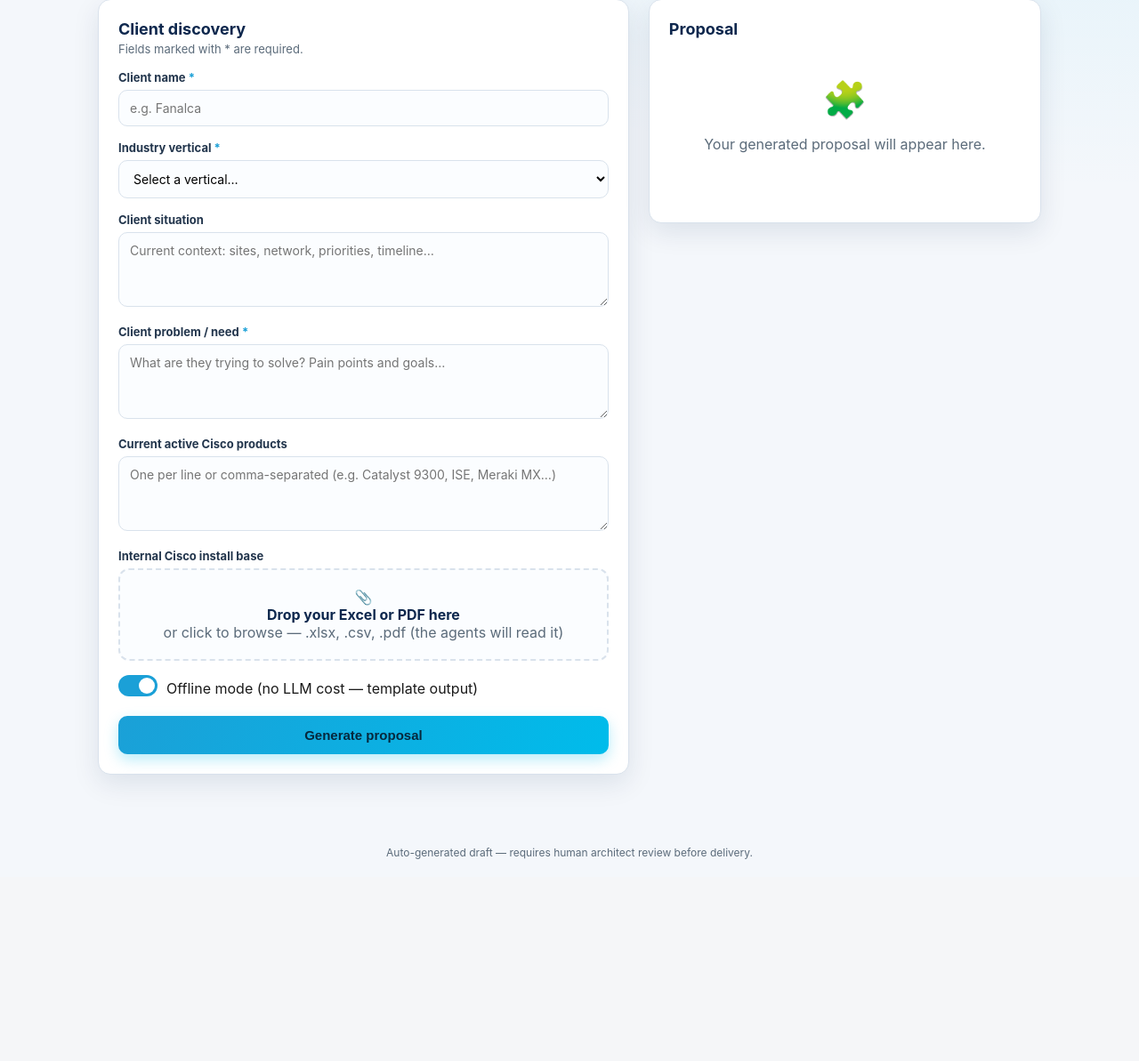
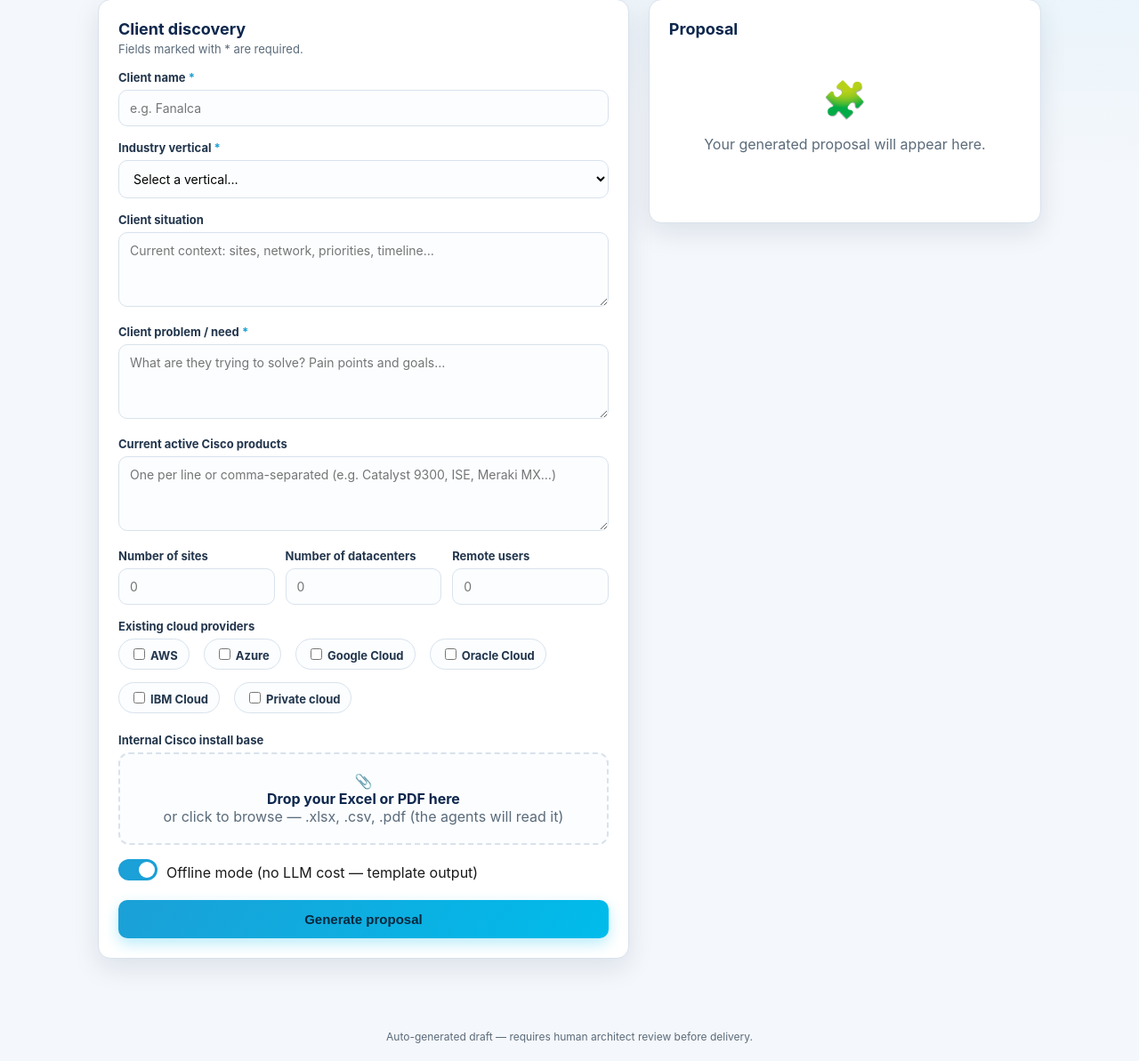
Before and after one commit to amunoz81/agency-cisco-experts, a FastAPI app: page / in a window 1280 px wide. Shown: the part 170-1363 px from the top of the page at 89% size. Before the commit the page ends 1136 px from the top, so only its background shows below. Run offline with FastAPI, Linux system fonts and the light colour scheme.

Commit message:
feat(web): campos de sedes, datacenters, usuarios remotos y proveedores de nube
- Formulario: N.º de sedes, N.º de datacenters, usuarios remotos (numéricos) y
  proveedores de nube existentes (checkboxes AWS/Azure/GCP/Oracle/IBM/privada)
- schemas.Opportunity: remote_users, cloud_providers
- discovery: construye sedes desde los conteos (campus + datacenter); datacenters
  activan datacenter_ai; usuarios remotos activan collaboration; nube en el signal
- dimensionamiento offline: DUO/Secure Client/Webex suman usuarios remotos;
  Security refleja micro-segmentación multi-nube con los proveedores indicados
- corrige el "0 sedes" del resumen STAR; i18n EN/ES de los nuevos campos
- pruebas de descubrimiento (conteos→sedes, remotos, nube); 31 pruebas en verde

Co-Authored-By: Claude Opus 4.8 <noreply@anthropic.com>

```diff
--- a/src/cisco_agency/agents/collaboration.py
+++ b/src/cisco_agency/agents/collaboration.py
@@ -22,7 +22,9 @@ class CollaborationSpecialist(SpecialistAgent):
     prompt_file = "collaboration.md"
 
     def _offline_finding(self, opportunity: Opportunity) -> SpecialistFinding:
-        total_users = sum(s.users or 0 for s in opportunity.sites) or 100
+        total_users = (sum(s.users or 0 for s in opportunity.sites) or 100) + (
+            opportunity.remote_users or 0
+        )
         # Salas de reunión estimadas: ~1 por cada 40 usuarios (ejemplo).
         rooms = max(total_users // 40, len(opportunity.sites))
         scope = (
--- a/src/cisco_agency/agents/secure_networking.py
+++ b/src/cisco_agency/agents/secure_networking.py
@@ -23,6 +23,8 @@ class SecureNetworkingSpecialist(SpecialistAgent):
 
     def _offline_finding(self, opportunity: Opportunity) -> SpecialistFinding:
         n_sites = max(len(opportunity.sites), 1)
+        remote = opportunity.remote_users or 0
+        total_users = (sum(s.users or 0 for s in opportunity.sites) or 100) + remote
         return SpecialistFinding(
             architecture=self.architecture,
             scope=ScopeClassification.NECESSARY,
@@ -92,11 +94,11 @@ class SecureNetworkingSpecialist(SpecialistAgent):
                     BomLine(
                         sku="DUO-ADV",
                         description="Cisco DUO Advantage (MFA por usuario)",
-                        quantity=sum(s.users or 0 for s in opportunity.sites) or 100,
+                        quantity=total_users,
                         architecture=self.architecture,
                         is_license=True,
                         management="cloud",
-                        sizing_basis="Por usuario",
+                        sizing_basis=f"Por usuario (incl. {remote} remotos)",
                     ),
                 ]
             ),
--- a/src/cisco_agency/schemas.py
+++ b/src/cisco_agency/schemas.py
@@ -141,6 +141,10 @@ class Opportunity(BaseModel):
     current_products: list[str] = Field(
         default_factory=list, description="Productos Cisco vigentes del cliente."
     )
+    remote_users: int | None = Field(default=None, description="Usuarios remotos/híbridos.")
+    cloud_providers: list[str] = Field(
+        default_factory=list, description="Proveedores de nube existentes (AWS, Azure, GCP…)."
+    )
     constraints: list[str] = Field(default_factory=list)
     budget: str | None = None
     horizon_years: int = 3
--- a/src/cisco_agency/web/app.py
+++ b/src/cisco_agency/web/app.py
@@ -84,11 +84,16 @@ async def create_proposal(
     situation: str = Form(""),
     problem: str = Form(""),
     current_products: str = Form(""),
+    n_sites: str = Form(""),
+    n_datacenters: str = Form(""),
+    remote_users: str = Form(""),
+    cloud_providers: str = Form(""),
     lang: str = Form("en"),
     offline: str = Form("false"),
     install_base: UploadFile | None = File(None),
 ) -> JSONResponse:
     products = _split(current_products)
+    clouds = _split(cloud_providers)
     parsed = {"items": [], "text": "", "note": ""}
     if install_base is not None and install_base.filename:
         content = await install_base.read()
@@ -99,6 +104,12 @@ async def create_proposal(
         objectives.append(problem)
     inventory = products + parsed["items"]
 
+    def _int(v: str) -> int:
+        try:
+            return max(int(float(v)), 0)
+        except (ValueError, TypeError):
+            return 0
+
     raw = {
         "customer": customer.strip(),
         "industry": vertical_label(vertical, lang) or vertical,
@@ -107,6 +118,10 @@ async def create_proposal(
         "objectives": objectives,
         "current_products": products,
         "inventory": inventory,
+        "n_sites": _int(n_sites),
+        "n_datacenters": _int(n_datacenters),
+        "remote_users": _int(remote_users),
+        "cloud_providers": clouds,
         "workloads": [],
         "pending_data": (
             [parsed["note"]] if parsed.get("note") else []
--- a/src/cisco_agency/web/static/app.js
+++ b/src/cisco_agency/web/static/app.js
@@ -111,6 +111,9 @@ async function submitForm(e) {
   const fd = new FormData(form);
   fd.set("lang", LANG);
   fd.set("offline", document.getElementById("offline").checked ? "true" : "false");
+  const clouds = Array.from(document.querySelectorAll("#cloudChecks input:checked"))
+    .map((c) => c.value);
+  fd.set("cloud_providers", clouds.join(", "));
 
   document.getElementById("overlay").hidden = false;
   startSteps();
--- a/src/cisco_agency/web/static/i18n.js
+++ b/src/cisco_agency/web/static/i18n.js
@@ -16,6 +16,11 @@ window.I18N = {
     f_problem_ph: "What are they trying to solve? Pain points and goals…",
     f_products: "Current active Cisco products",
     f_products_ph: "One per line or comma-separated (e.g. Catalyst 9300, ISE, Meraki MX…)",
+    f_sites: "Number of sites",
+    f_datacenters: "Number of datacenters",
+    f_remote: "Remote users",
+    f_cloud: "Existing cloud providers",
+    cloud_private: "Private cloud",
     f_install: "Internal Cisco install base",
     dz_title: "Drop your Excel or PDF here",
     dz_sub: "or click to browse — .xlsx, .csv, .pdf (the agents will read it)",
@@ -52,6 +57,11 @@ window.I18N = {
     f_problem_ph: "¿Qué busca resolver? Dolores y objetivos…",
     f_products: "Productos Cisco actuales y vigentes",
     f_products_ph: "Uno por línea o separados por coma (ej. Catalyst 9300, ISE, Meraki MX…)",
+    f_sites: "N.º de sedes",
+    f_datacenters: "N.º de datacenters",
+    f_remote: "Usuarios remotos",
+    f_cloud: "Proveedores de nube existentes",
+    cloud_private: "Nube privada",
     f_install: "Base instalada interna de Cisco",
     dz_title: "Arrastra tu Excel o PDF aquí",
     dz_sub: "o haz clic para buscar — .xlsx, .csv, .pdf (los agentes lo leerán)",
--- a/src/cisco_agency/web/static/index.html
+++ b/src/cisco_agency/web/static/index.html
@@ -65,6 +65,33 @@
             <textarea name="current_products" id="current_products" data-i18n-ph="f_products_ph"></textarea>
           </div>
 
+          <div class="field-row">
+            <div class="field">
+              <label data-i18n="f_sites">N.º de sedes</label>
+              <input type="number" min="0" name="n_sites" id="n_sites" placeholder="0" />
+            </div>
+            <div class="field">
+              <label data-i18n="f_datacenters">N.º de datacenters</label>
+              <input type="number" min="0" name="n_datacenters" id="n_datacenters" placeholder="0" />
+            </div>
+            <div class="field">
+              <label data-i18n="f_remote">Usuarios remotos</label>
+              <input type="number" min="0" name="remote_users" id="remote_users" placeholder="0" />
+            </div>
+          </div>
+
+          <div class="field">
+            <label data-i18n="f_cloud">Proveedores de nube existentes</label>
+            <div class="checks" id="cloudChecks">
+              <label class="check"><input type="checkbox" value="AWS" /> AWS</label>
+              <label class="check"><input type="checkbox" value="Microsoft Azure" /> Azure</label>
+              <label class="check"><input type="checkbox" value="Google Cloud" /> Google Cloud</label>
+              <label class="check"><input type="checkbox" value="Oracle Cloud" /> Oracle Cloud</label>
+              <label class="check"><input type="checkbox" value="IBM Cloud" /> IBM Cloud</label>
+              <label class="check"><input type="checkbox" value="Private Cloud" /> <span data-i18n="cloud_private">Nube privada</span></label>
+            </div>
+          </div>
+
           <div class="field">
             <label data-i18n="f_install">Base instalada interna de Cisco</label>
             <div class="dropzone" id="dropzone">
--- a/src/cisco_agency/web/static/styles.css
+++ b/src/cisco_agency/web/static/styles.css
@@ -71,6 +71,20 @@ body {
 .field { margin-bottom: 16px; }
 .field label { display: block; font-weight: 700; font-size: 13px; margin-bottom: 6px; color: #23364d; }
 .field .req { color: var(--secondary); }
+.field-row { display: grid; grid-template-columns: 1fr 1fr 1fr; gap: 12px; }
+@media (max-width: 520px) { .field-row { grid-template-columns: 1fr; } }
+.checks { display: flex; flex-wrap: wrap; gap: 8px 16px; }
+.check {
+  display: inline-flex; align-items: center; gap: 7px; font-weight: 600;
+  font-size: 13px; color: #23364d; background: #fbfdff; border: 1px solid var(--line);
+  border-radius: 999px; padding: 7px 12px; cursor: pointer;
+}
+.check input { accent-color: var(--secondary); }
+.field input[type=number] {
+  width: 100%; border: 1px solid var(--line); border-radius: 10px;
+  padding: 11px 12px; font-size: 14px; font-family: inherit; background: #fbfdff;
+}
+.field input[type=number]:focus { outline: none; border-color: var(--secondary); box-shadow: 0 0 0 3px rgba(27,160,215,.18); }
 .field input[type=text], .field select, .field textarea {
   width: 100%; border: 1px solid var(--line); border-radius: 10px;
   padding: 11px 12px; font-size: 14px; font-family: inherit; background: #fbfdff;
```
Also changed, not shown: src/cisco_agency/agents/security.py (+10 -2 lines), src/cisco_agency/skills/customer_discovery.py (+29 -3 lines), tests/test_discovery.py (added, +34 -0 lines).
